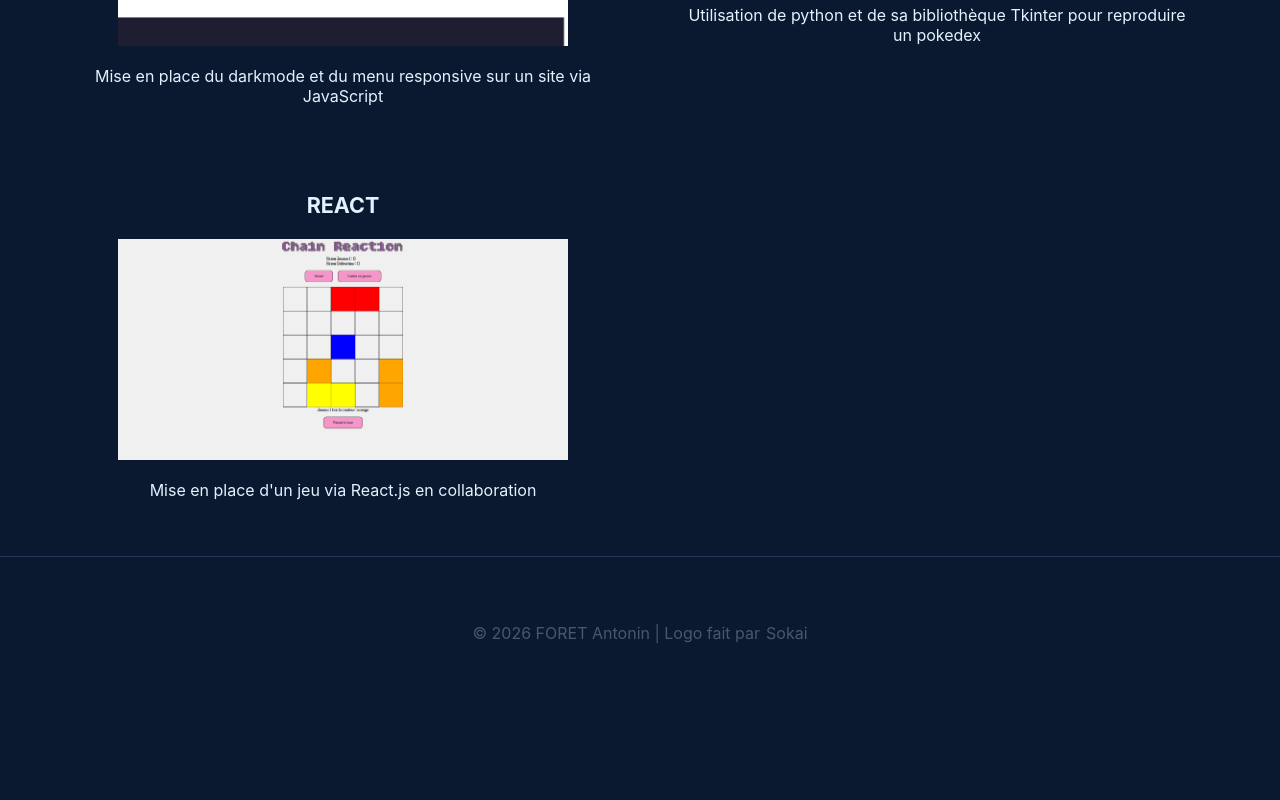
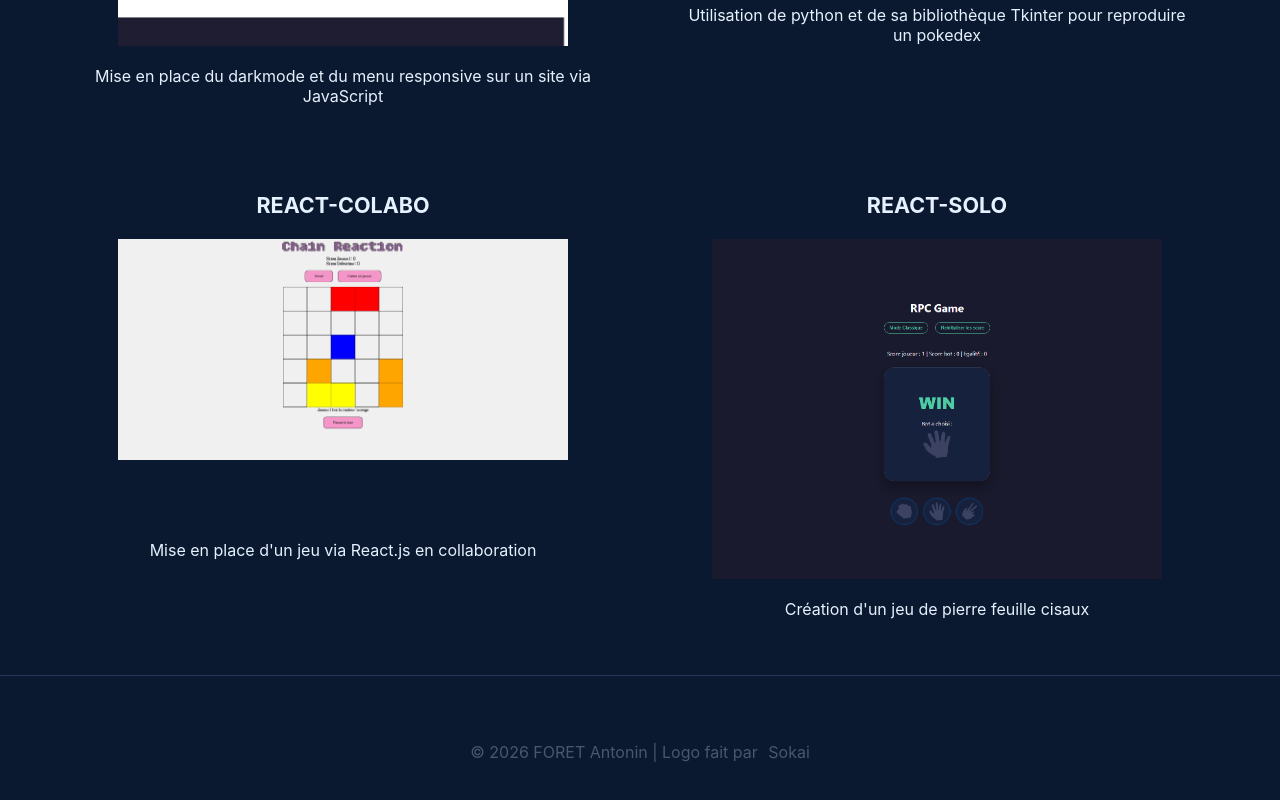
Before and after one commit to neshdras/portfolio-react, a React (Vite) app: page /projects in a window 1280 px wide. Shown: the part 1239-2039 px from the top of the page. Before the commit the page ends 1948 px from the top, so only its background shows below. Built offline with nearby package versions, Linux system fonts and the light colour scheme.

Commit message:
add rock-paper-scissor image; update footer layout and project details; enhance ProjectSoloPage with Vercel link

```diff
--- a/src/composants/Footer.tsx
+++ b/src/composants/Footer.tsx
@@ -1,7 +1,7 @@
 const Footer = () =>{
     return(
         <footer>
-            <p> © 2026 FORET Antonin | Logo fait par</p><a href="https://x.com/SokaiKayn"> Sokai</a></footer>
+            <p> © 2026 FORET Antonin | Logo fait par <a href="https://x.com/SokaiKayn"> Sokai</a></p></footer>
     )
 }
 
--- a/src/data/project.json
+++ b/src/data/project.json
@@ -1,42 +1,56 @@
 [
     {
-        "id": 1,
+        "id": "1",
         "title": "Php & MySQL",
         "description": "Mise en application d'un back via MySQL et appelant ses données en front via Hypertext Processor",
         "image": "/img/booki_php.png",
         "link": "https://github.com/neshdras/booki",
-        "txt": "Au cours de ce projet, j'ai appris et mis en pratique une base de données MySQL en suivant le processus de CRUD et la gestion de la base de données. Tout en appelant les données sur le front avec le Php."
+        "txt": "Au cours de ce projet, j'ai appris et mis en pratique une base de données MySQL en suivant le processus de CRUD et la gestion de la base de données. Tout en appelant les données sur le front avec le Php.",
+        "vercel":""
     },
     {
-        "id": 2,
+        "id": "2",
         "title": "Node.js",
         "description":"Mise en application d'un back grâce à Node.js et appelant les information en front",
         "image": "/img/NodeFiles.png",
         "link":"https://github.com/neshdras/server-js-example",
-        "txt": "Durant ce projet, j'ai appris le CRUD via Javascript, ainsi que l'utilisation d'une Intelligence Artificielle pour l'appel des citations. La mise en place de node, ses composant. Ainsi que la gestion du base de données avec MangoDb."
+        "txt": "Durant ce projet, j'ai appris le CRUD via Javascript, ainsi que l'utilisation d'une Intelligence Artificielle pour l'appel des citations. La mise en place de node, ses composant. Ainsi que la gestion du base de données avec MangoDb.",
+        "vercel":""
     },
     {
-        "id": 3,
+        "id": "3",
         "title": "JavaScript",
         "description": "Mise en place du darkmode et du menu responsive sur un site via JavaScript",
         "image":"/img/skillfacile-js.png",
         "link":"https://github.com/neshdras/SkillFacile_js",
-        "txt": "Ce projet consiste à réutiliser une application des formateurs et d'implementer u script Javascript pour y afficher des modales lors de l'inscription à la newsletter et pour le formulaire de contact, la mise en place d'un thème sombre via un button et l'implementation du menu responsive."
+        "txt": "Ce projet consiste à réutiliser une application des formateurs et d'implementer u script Javascript pour y afficher des modales lors de l'inscription à la newsletter et pour le formulaire de contact, la mise en place d'un thème sombre via un button et l'implementation du menu responsive.",
+        "vercel":""
     },
     {
-        "id":4,
+        "id": "4",
         "title": "Python",
         "description": "Utilisation de python et de sa bibliothèque Tkinter pour reproduire un pokedex ",
         "image":"/img/pokedex.png",
         "link":"https://github.com/neshdras/projetPokedex",
-        "txt": "Pour apprendre les bonnes pratiques de l'algorithemie, nous avons vu Python et l'utilisation de sa bibliothèque visuelle Tkinter. Au cours de ce projet, nous avons vu l'utilisation d'une classe, l'appelle des différentes méthodes de Python et le respect des normes de casse en fonction des éléments utilisés."
+        "txt": "Pour apprendre les bonnes pratiques de l'algorithmique, nous avons vu Python et l'utilisation de sa bibliothèque visuelle Tkinter. Au cours de ce projet, nous avons vu l'utilisation d'une classe, l'appelle des différentes méthodes de Python et le respect des normes de casse en fonction des éléments utilisés.",
+        "vercel": ""
     },
     {
-        "id":5,
-        "title": "React",
+        "id": "5",
+        "title": "React-colabo",
         "description": "Mise en place d'un jeu via React.js en collaboration",
         "image":"/img/react_game.png",
         "link":"https://github.com/Xaldin83/ChainReaction",
-        "txt": "Ce projet est une jeu de reflexion semblable à Tetris, ou le but est d'instencier 3 case de couleur identique pour gagner un point. On a mis en place un mode 2 joueur ainsi qu'un bot.  Ce projet nous a permis de travailler en equipe, avec les conflit de merge, les différences d'écriture, etc"
+        "txt": "Ce projet est une jeu de reflexion semblable à Tetris, ou le but est d'instencier 3 case de couleur identique pour gagner un point. On a mis en place un mode 2 joueur ainsi qu'un bot.  Ce projet nous a permis de travailler en equipe, avec les conflit de merge, les différences d'écriture. Le score et le tour du joueur sont intéractifs en fonction du mode de jeu, changeant entre le joueur 2 et l'ordinateur.",
+        "vercel": "https://chainreaction-tau.vercel.app/"
+    },
+    {
+        "id": "6",
+        "title": "React-solo",
+        "description": "Création d'un jeu de pierre feuille cisaux",
+        "image": "/img/rock-paper-scissor.png",
+        "link": "https://github.com/neshdras/rock-paper-scissor",
+        "txt":"",
+        "vercel":"https://rock-paper-scissor-chi-seven.vercel.app/"
     }
 ]
--- a/src/pages/ProjectSoloPage.tsx
+++ b/src/pages/ProjectSoloPage.tsx
@@ -2,25 +2,35 @@ import  Navbar  from "../composants/Header";
 import Footer from "../composants/Footer";
 import '../styles/projectSolo.scss'
 import data from '../data/project.json'
-import { useParams } from "react-router-dom";
-import { FaGithubSquare } from "react-icons/fa";
+import { Navigate, useParams } from "react-router-dom";
+import { FaGithubSquare, FaExternalLinkSquareAlt } from "react-icons/fa";
+import NotFound from "./NotFound";
+
+
 const ProjectSolo = () => {
     const { id } = useParams()
-    const projectSolo = id ? data.find((project) => project.id === Number(id)): undefined
-    console.log(projectSolo)
+    const projectSolo = id ? data.find((project) => project.id === String(id)): undefined
+
+
+    if(projectSolo){
+
         return(
             <>
             <Navbar/>
             <section>
                 <h1>{projectSolo?.title}</h1>
                 <p>{projectSolo?.description}</p>
-            <img src={projectSolo?.image} alt="" />
+                <img src={projectSolo?.image} alt={projectSolo?.title} />
                 <p>{projectSolo?.txt}</p>
+                <div>
                 <a href={projectSolo?.link}><FaGithubSquare /></a>
+                {projectSolo?.vercel && <a href={projectSolo?.vercel}><FaExternalLinkSquareAlt /></a> }
+                </div>
             </section>
 
             <Footer/>
             </>
         )
+    } else return <Navigate to={'*'}/>
 }
 export default ProjectSolo;
--- a/src/styles/global.scss
+++ b/src/styles/global.scss
@@ -44,6 +44,7 @@ footer{
     padding: 50px;
     margin-top: 40px;
     align-items: center;
+
     a{
         color: #495670;
         text-transform: capitalize;
```
Also changed, not shown: public/img/rock-paper-scissor.png (added). Lines whose indentation alone changed are shown as unchanged.
